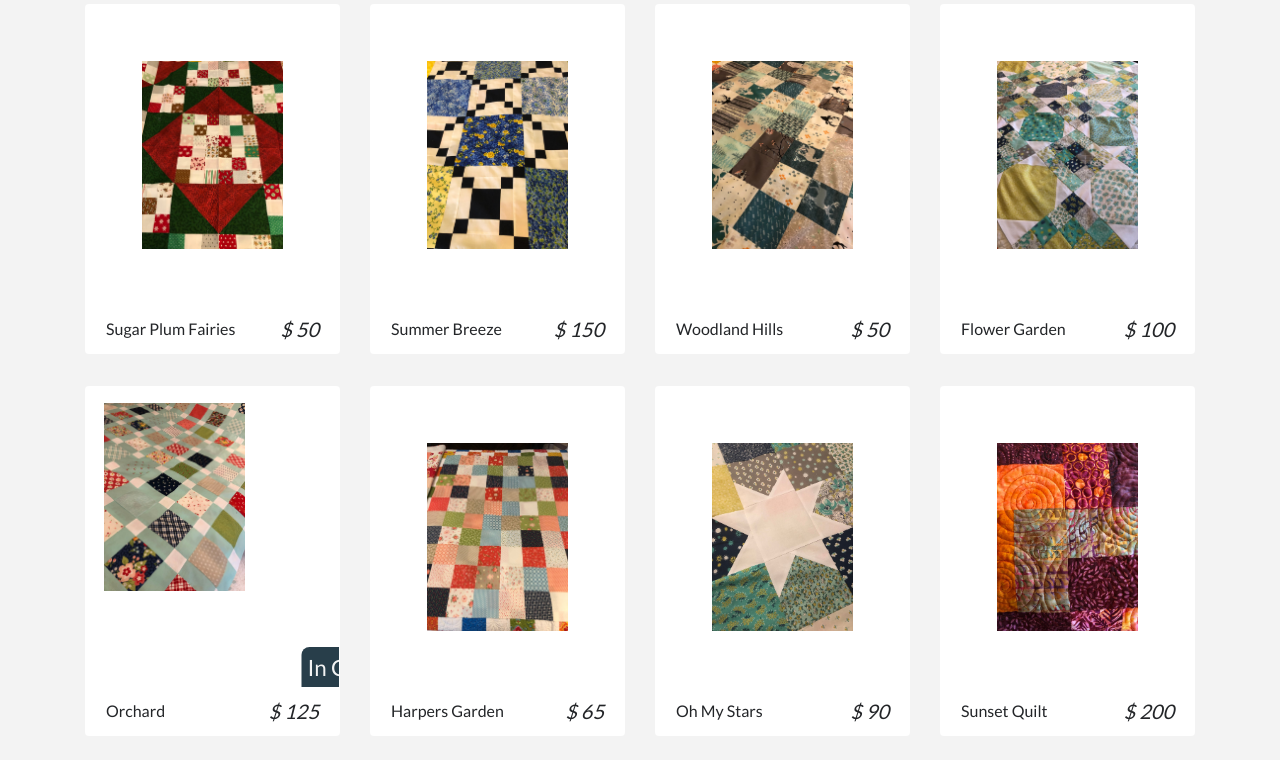
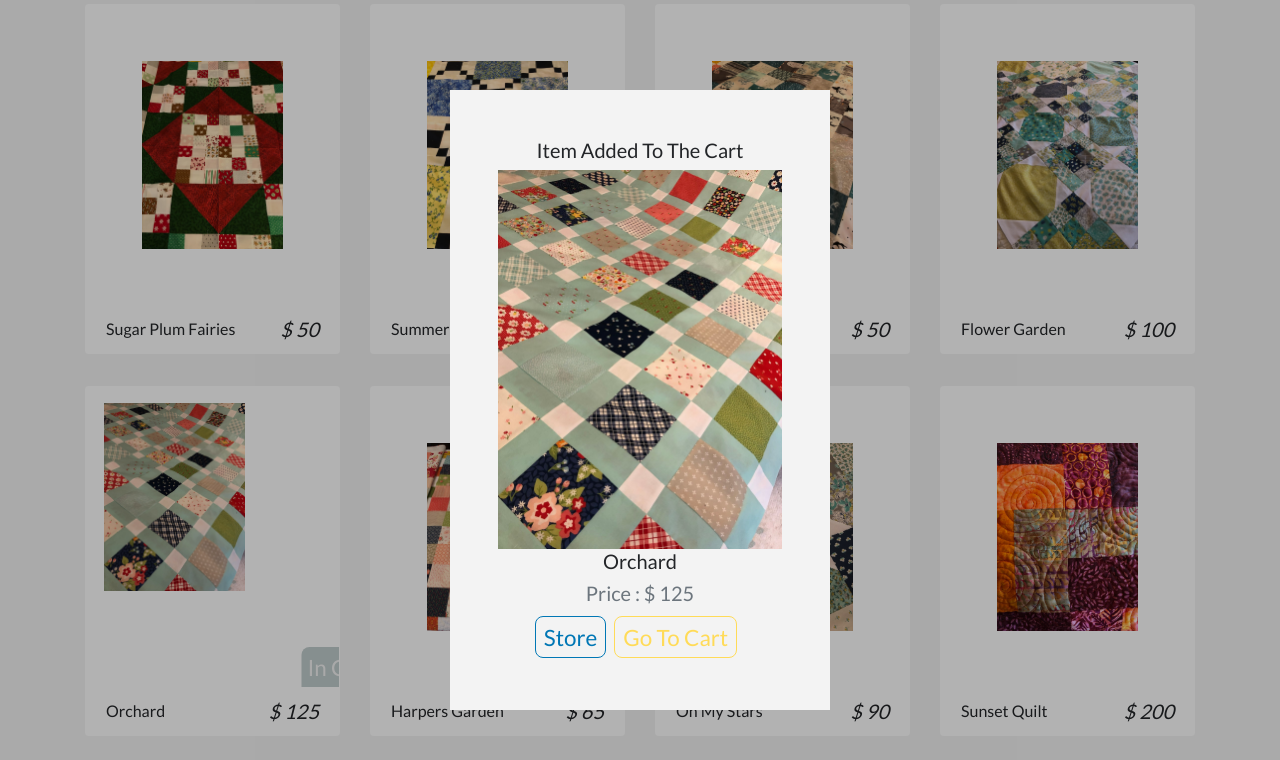
Before and after one commit to kt2187/quality-hill-quilts, a React (Create React App) app: page / in a window 1280 px wide. Both pictures are taken after a click on the button 319 px from the left and 863 px from the top of the page. Shown: the part 196-956 px from the top of the page. Built offline with nearby package versions, Linux system fonts and the light colour scheme.

Commit message:
Complete product details modal

```diff
--- a/src/App.css
+++ b/src/App.css
@@ -1,12 +1,9 @@
 :root{
-    /*--mainBlue:#71a0a5;*/
-    --mainBlue:#283e4a;
+    --mainBlue: #C1CDCD;
     --mainWhite:#f3f3f3;
     --mainDark:#232528;
     --darkBlue: #455e86;
-    /*--lightBlue: #b8cfd2;*/
     --lightBlue: #0077b5;
-    /*--mainYellow: #d8bc70;*/
     --mainYellow: #ffdb58;
 }
 
--- a/src/App.js
+++ b/src/App.js
@@ -1,6 +1,5 @@
 import React, { Component } from 'react';
 import { Switch, Route } from 'react-router-dom';
-import logo from './quilt-logo.png';
 import './App.css';
 import 'bootstrap/dist/css/bootstrap.min.css';
 import Navbar from './components/Navbar';
@@ -8,6 +7,7 @@ import ProductList from './components/ProductList';
 import Details from './components/Details';
 import Cart from './components/Cart';
 import Default from './components/Default';
+import Modal from './components/Modal';
 
 class App extends Component {
     render() {
@@ -20,6 +20,7 @@ class App extends Component {
                     <Route path="/cart" component={Cart} />
                     <Route component={Default} />
                 </Switch>
+                <Modal />
             </React.Fragment>
         );
     }
--- a/src/components/Details.js
+++ b/src/components/Details.js
@@ -9,7 +9,15 @@ export default class Details extends Component {
         return (
             <ProductConsumer>
                 {(value) => {
-                    const { id, company, img, info, price, title, inCart } = value.detailProduct;
+                    const {
+                        id,
+                        company,
+                        img,
+                        info,
+                        price,
+                        title,
+                        inCart
+                    } = value.detailProduct;
                     return (
                         <div className="container py-5">
                             {/* title */}
@@ -47,10 +55,12 @@ export default class Details extends Component {
                                                 Back to Products
                                             </ButtonContainer>
                                         </Link>
-                                        <ButtonContainer cart
+                                        <ButtonContainer
+                                            cart
                                             disabled={inCart ? true : false}
                                             onClick={() => {
-                                                value.addToCart(id)
+                                                value.addToCart(id);
+                                                value.openModal(id);
                                             }}
                                         >
                                             {inCart ? 'inCart' : "add to cart"}
--- /dev/null
+++ b/src/components/Modal.js
@@ -0,0 +1,65 @@
+import React, { Component } from 'react';
+import styled from 'styled-components';
+import { ProductConsumer } from '../context';
+import { ButtonContainer } from './Button';
+import { Link } from 'react-router-dom';
+
+export default class Modal extends Component {
+    render() {
+        return (
+            <ProductConsumer>
+                {value => {
+                    const { modalOpen, closeModal } = value;
+                    const { img, title, price } = value.modalProduct;
+
+                    if (!modalOpen) {
+                        return null;
+                    } else {
+                        return (
+                            <ModalContainer>
+                                <div className="container">
+                                    <div className="row">
+                                        <div
+                                            id="modal"
+                                            className="col-8 mx-auto col-md-6 col-lg-4 text-center text-capitalize p-5">
+                                            <h5>Item added to the cart</h5>
+                                            <img src={img} className="img-fluid" alt="product" />
+                                            <h5>{title}</h5>
+                                            <h5 className="text-muted">price : $ {price}</h5>
+                                            <Link to="/">
+                                                <ButtonContainer onClick={() => closeModal()}>
+                                                    Store
+                                                </ButtonContainer>
+                                            </Link>
+                                            <Link to="/cart">
+                                                <ButtonContainer cart onClick={() => closeModal()}>
+                                                    Go to Cart
+                                                </ButtonContainer>
+                                            </Link>
+                                        </div>
+                                    </div>
+                                </div>
+                            </ModalContainer>
+                        );
+                    }
+                }}
+            </ProductConsumer>
+        );
+    }
+}
+
+
+const ModalContainer = styled.div`
+    position: fixed;
+    top: 0;
+    left: 0;
+    right: 0;
+    bottom: 0;
+    background: rgba(0, 0, 0, 0.3);
+    display: flex;
+    align-items: center;
+    justify-content: center;
+    #modal {
+        background: var(--mainWhite);
+    }
+`
--- a/src/components/Product.js
+++ b/src/components/Product.js
@@ -26,6 +26,7 @@ export default class Product extends Component {
                                     disabled={inCart ? true : false}
                                     onClick={() => {
                                         value.addToCart(id);
+                                        value.openModal(id);
                                     }}
                                 >
                                     {inCart ? (
--- a/src/context.js
+++ b/src/context.js
@@ -8,7 +8,10 @@ class ProductProvider extends Component {
         products: [],
         detailProduct: detailProduct,
         cart: [],
+        modalOpen: false,
+        modalProduct: detailProduct
     }
+
     componentDidMount() {
         this.setProducts();
     }
@@ -51,6 +54,19 @@ class ProductProvider extends Component {
         });
     };
 
+    openModal = id => {
+        const product = this.getItem(id);
+        this.setState(() => {
+            return { modalProduct: product, modalOpen: true }
+        });
+    };
+
+    closeModal = () => {
+        this.setState(() => {
+            return { modalOpen: false }
+        })
+    }
+
     render() {
         return (
             <ProductContext.Provider
@@ -58,6 +74,8 @@ class ProductProvider extends Component {
                     ...this.state,
                     handleDetail: this.handleDetail,
                     addToCart: this.addToCart,
+                    openModal: this.openModal,
+                    closeModal: this.closeModal
                 }}>
                 {this.props.children}
             </ProductContext.Provider>
```
